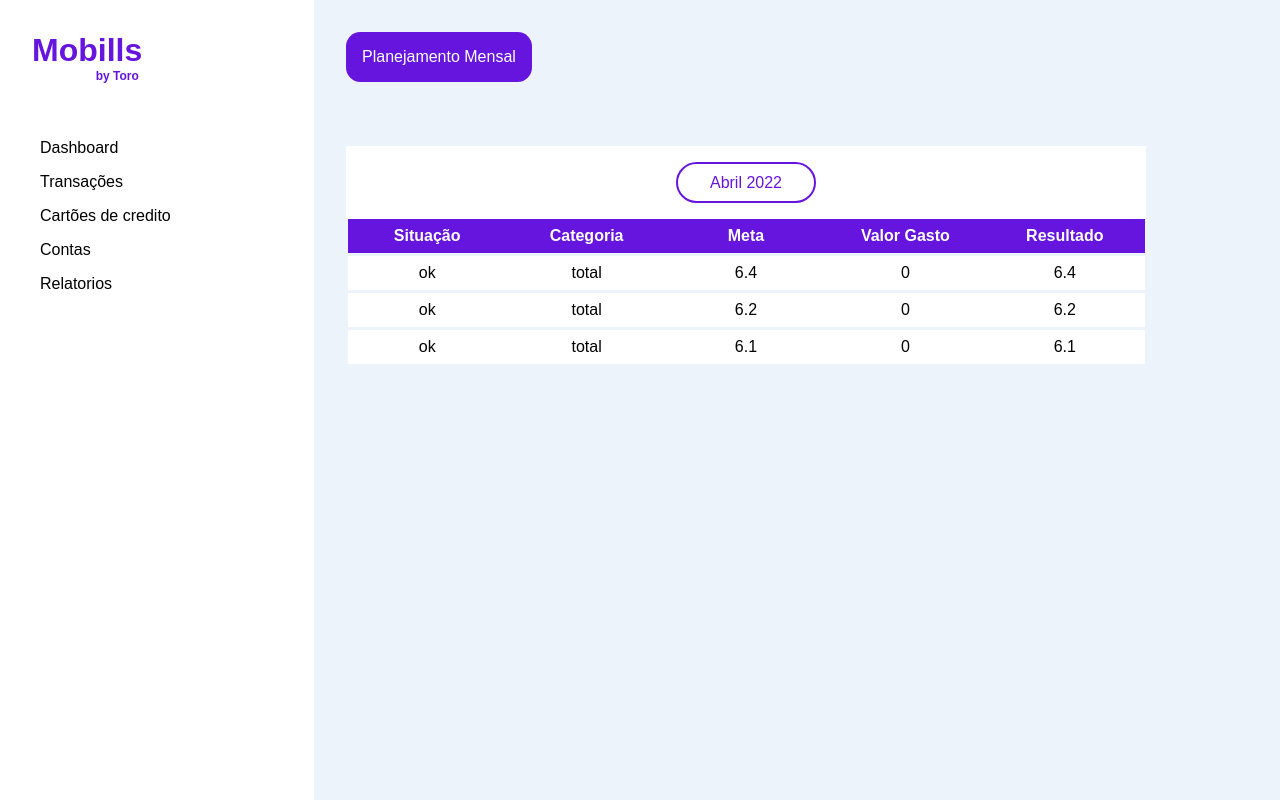
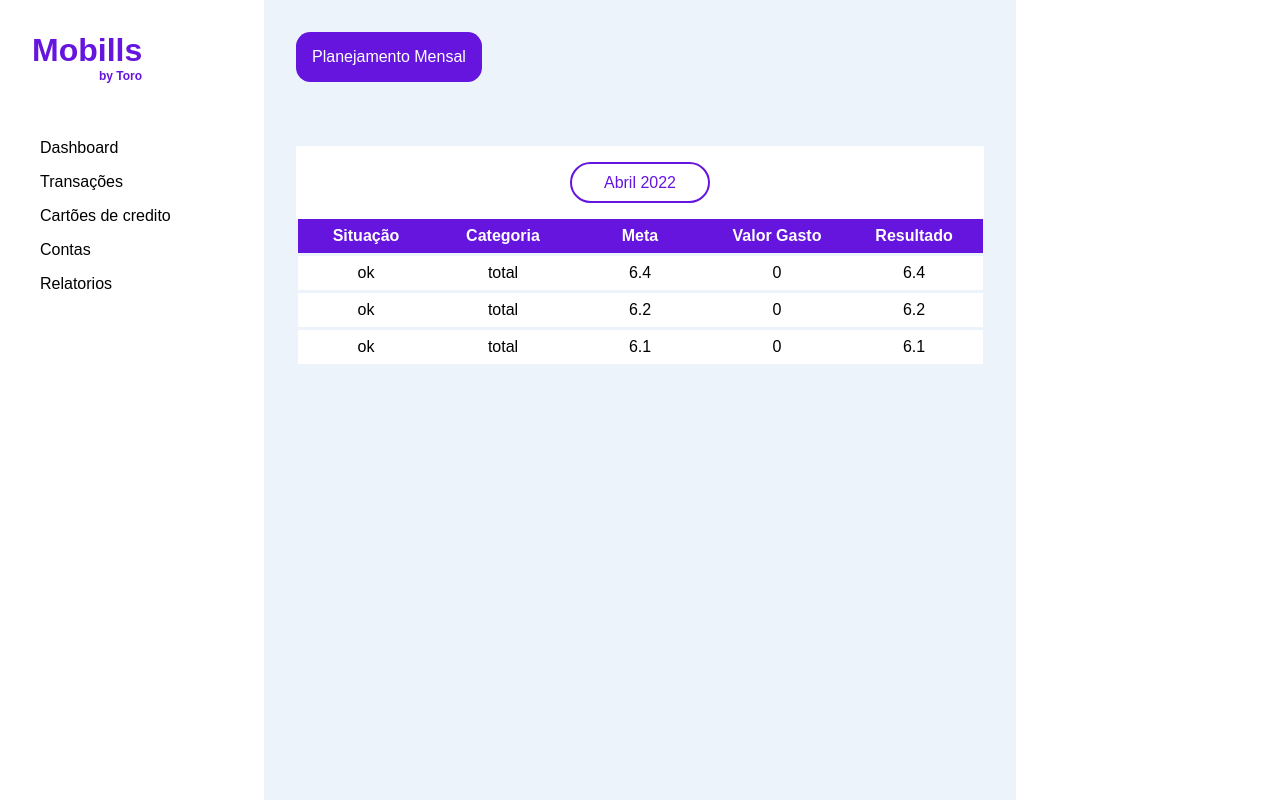
Before and after one commit to alexboliveira/appJs1, a plain HTML site: page index.html in a window 1280 px wide. Drawn offline with Linux system fonts and the light colour scheme.

Commit message:
inserir um box laterar a direita

```diff
--- a/css/style.css
+++ b/css/style.css
@@ -10,10 +10,13 @@ body{
 
 #app{
     display: flex;
+    width: auto;
+    justify-content: center;
+    margin: 0 auto;
 }
 .main{
 
-    width: 250px;
+
     height: calc(100vh - 4rem);
     background-color: white;
     padding: 2rem;
@@ -22,6 +25,8 @@ body{
 
 
 .main .mainHeader{
+    width: 200px;
+    /*aqui altera o tamanho do box*/
 
 
 }
@@ -33,7 +38,7 @@ body{
 .main .mainHeader h2{
     text-align: right;
     font-size: 12px;
-    margin-right: 40px;
+    margin-right: 90px;
 }
 
 
@@ -46,9 +51,11 @@ body{
 }
 
 
+/*centro*/
+
 .view{
     padding: 2rem;
-    width: 800px;
+    width: auto;
     background-color: none;
 }
 
@@ -120,3 +127,14 @@ table th{
     background-color: rgb(101,21,221);
     color: white;
 }
+
+
+
+
+/*Lado Direito*/
+.ld{
+    min-width: 200px;
+    height: calc(100vh - 4rem);
+    background-color: white;
+    padding: 2rem;
+}
--- a/js/app.js
+++ b/js/app.js
@@ -302,3 +302,12 @@ function viewLabelDados(item){
 }
 
 dadosMe.map(viewLabelDados);
+
+
+
+
+//lado direito
+app = document.querySelector("#app");
+novoElemento = document.createElement("div");
+novoElemento.setAttribute("class","ld");
+app.appendChild(novoElemento);
```
